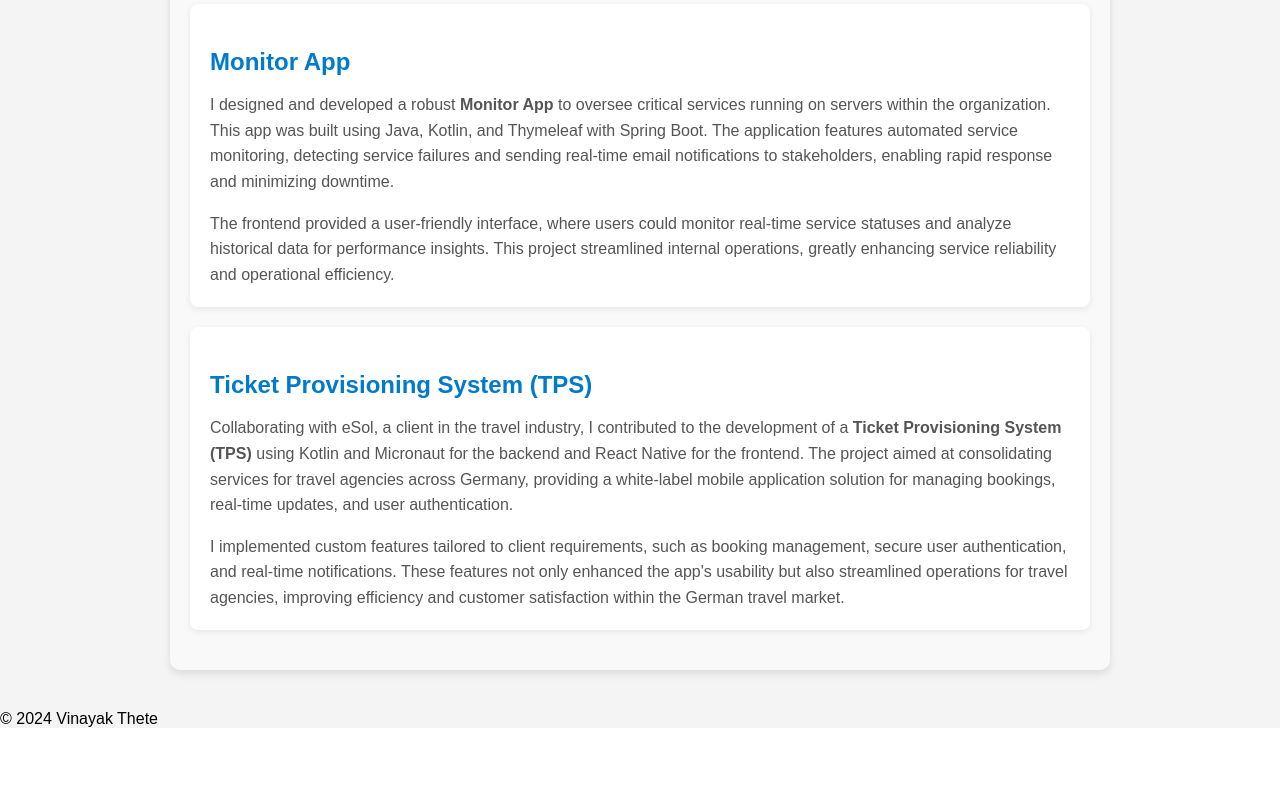
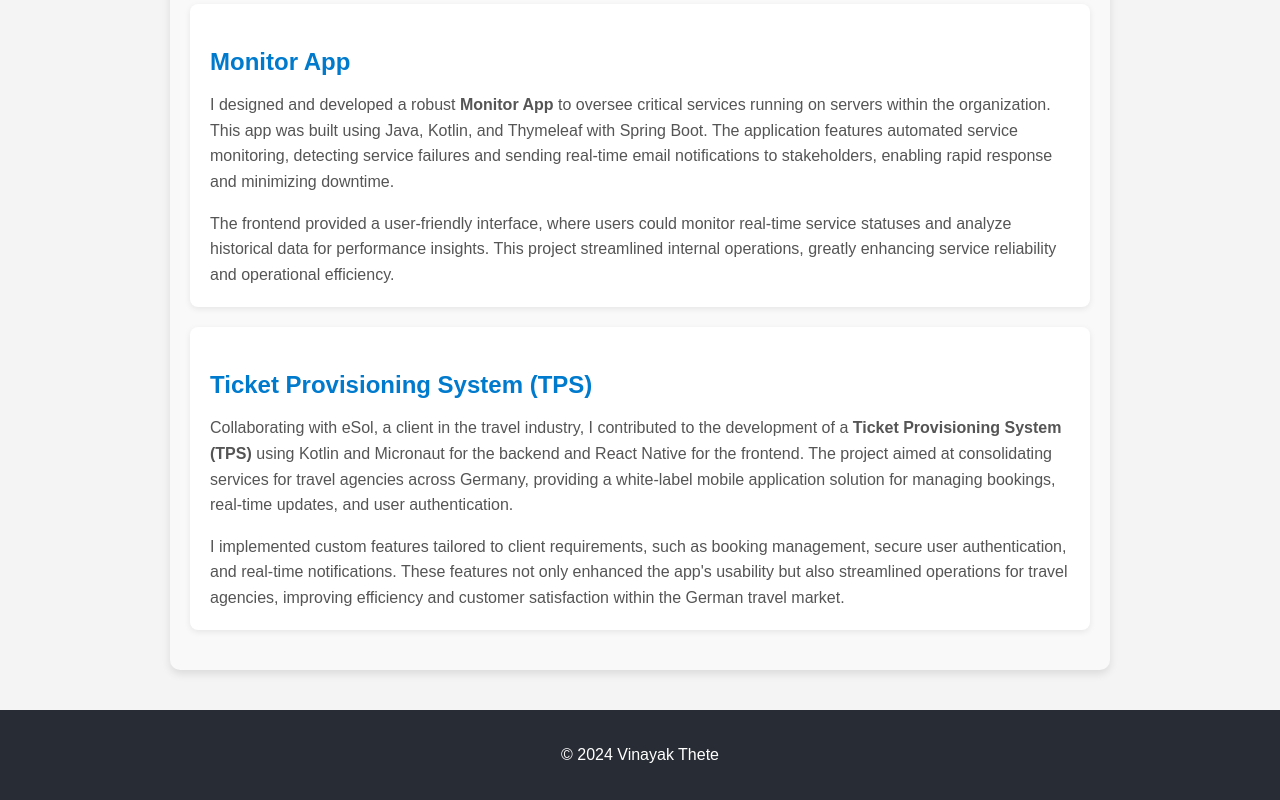
Before and after one commit to Vinayak2205/personal_portfolio, a React (Create React App) app in the folder front-end/: page / in a window 1280 px wide. Shown: the part 1241-2041 px from the top of the page. Before the commit the page ends 1985 px from the top, so only its background shows below. Built offline with nearby package versions, Linux system fonts and the light colour scheme.

Commit message:
feat: add CSS to the footer part of the portfolio

```diff
--- a/front-end/src/components/Footer.js
+++ b/front-end/src/components/Footer.js
@@ -1,4 +1,5 @@
 import React from "react";
+import "../style/Footer.css";
 
 const Footer = () => {
   return (
--- /dev/null
+++ b/front-end/src/style/Footer.css
@@ -0,0 +1,6 @@
+.footer {
+  text-align: center;
+  padding: 20px;
+  background-color: #282c34;
+  color: white;
+}
```
